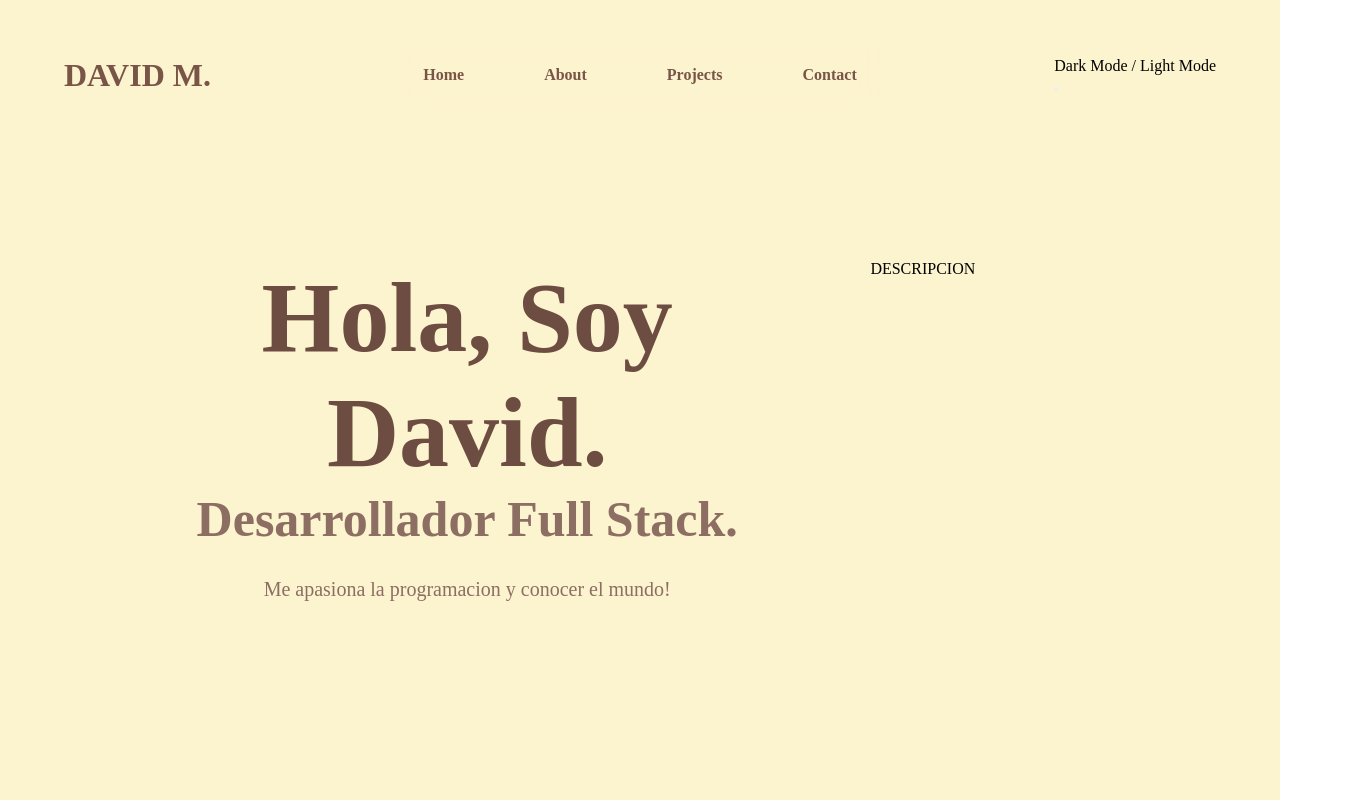
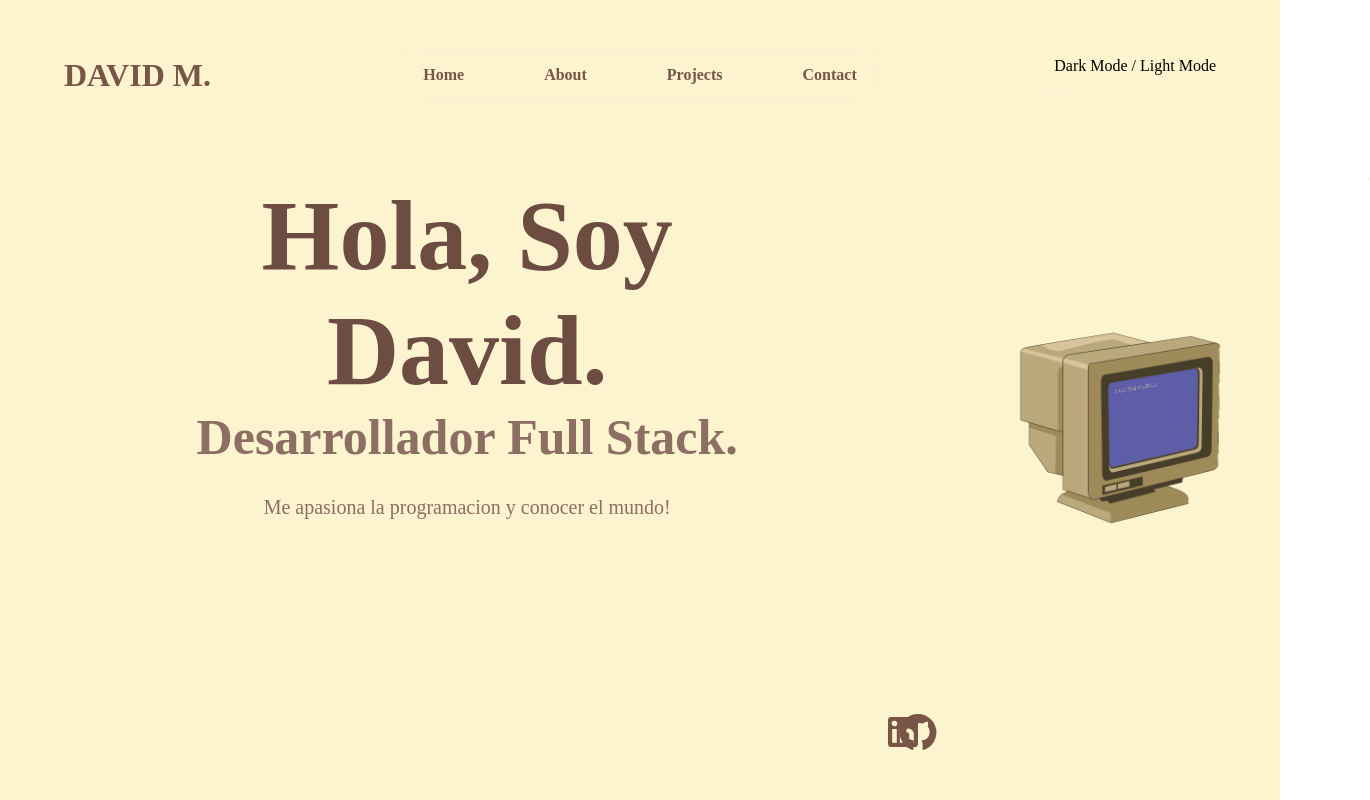
Before and after one commit to davidmarquez98/portafolio, a React (Vite) app: page /#/ in a window 1280 px wide. Shown: the whole page, 1370 px wide, since content can reach past the window. Built offline with nearby package versions, Linux system fonts and the light colour scheme.

Commit message:
se agrego imagen en home

```diff
--- a/package.json
+++ b/package.json
@@ -10,6 +10,10 @@
     "preview": "vite preview"
   },
   "dependencies": {
+    "@emotion/react": "^11.11.4",
+    "@emotion/styled": "^11.11.0",
+    "@mui/icons-material": "^5.15.12",
+    "@mui/material": "^5.15.12",
     "react": "^18.2.0",
     "react-dom": "^18.2.0"
   },
--- /dev/null
+++ b/src/icons/IconoGithub.jsx
@@ -0,0 +1,7 @@
+import GithubIcono from '@mui/icons-material/GitHub';
+
+function IconoGithub({ className }){
+    return (<GithubIcono className={`icono-default__color ${className}`}/>);
+};
+
+export default IconoGithub;
--- /dev/null
+++ b/src/icons/IconoLinkedin.jsx
@@ -0,0 +1,7 @@
+import LinkedInIcon from '@mui/icons-material/LinkedIn';
+
+function IconoLinkedin({ className }){
+    return <LinkedInIcon className={`icono-default__color ${className}`} />;
+};
+
+export default IconoLinkedin;
--- a/src/index.css
+++ b/src/index.css
@@ -1,3 +1,8 @@
+:root {
+  --primary-color: #007bff;
+  --secondary-color: #795548;
+}
+
 *{
   margin: 0;
   padding: 0;
@@ -12,3 +17,11 @@ body{
   height: 100%;
   width: 100%;
 }
+
+.icono-default__color{
+  color: var(--secondary-color);
+}
+
+.icono-default__mid{
+  font-size: 50px !important;
+}
--- a/src/views/header/components/nav/nav.css
+++ b/src/views/header/components/nav/nav.css
@@ -30,14 +30,13 @@ ul{
 .nav-lista li a :active,
 .nav-lista li a :focus{
     cursor: pointer;
-    color: #795548;
+    color: var(--secondary-color);
     text-decoration: none !important;
 }
 
 li h3{
-    color: #795548;
+    color: var(--secondary-color);
     font-size: 16px
-
 }
 
 /* background-color: rgba(184, 184, 184, 0.3);
--- a/src/views/page/home/Home.jsx
+++ b/src/views/page/home/Home.jsx
@@ -1,4 +1,9 @@
 import './home.css';
+
+import IconoLinkedin from '../../../icons/IconoLinkedin';
+import IconoGithub from '../../../icons/IconoGithub';
+
+import imagen from './../../../computadora.png'
 
 function Home(){
     return (
@@ -13,9 +18,15 @@ function Home(){
                         </p>
                     </div>
                 </div>
-                <div className=''>
+                <div className='home-second-container'>
                     <div>
-                        <p>DESCRIPCION</p>
+                        <img src={imagen} className='imagen-computadora'></img>
+                        <div className='icono-container'>
+                            <div className='icono-content'>
+                                <a><IconoLinkedin className="home-icono" /></a>
+                                <a><IconoGithub className="home-icono" /></a>
+                            </div>
+                        </div>
                     </div>
                 </div>
             </div>
--- a/src/views/page/home/home.css
+++ b/src/views/page/home/home.css
@@ -43,3 +43,48 @@
 .texto__descripcion{
     font-size: 20px;
 }
+
+.home-second-container{
+    width: 30%;
+}
+
+.home-second-content{
+    position: relative;
+}
+
+.imagen-computadora{
+    width: 500px;
+}
+.icono-container{
+    position: absolute;
+    display: flex;
+    justify-content: center;
+    margin-top: 30px;
+}
+
+.icono-content{
+    display: flex;
+    align-items: center;
+    justify-content: center;
+
+    width: 90%;
+    height: 50%;
+}
+
+.icono-content a{
+    display: flex;
+    align-items: center;
+    justify-content: center;
+    cursor: pointer;
+    width: 20%;
+    height: 100%;
+}
+
+.home-icono {
+    font-size: 40px !important;
+    transition: font-size .3s ease !important; /* Transición de tamaño de fuente */
+}
+
+.home-icono:hover {
+    font-size: 50px !important;
+}
```
Also changed, not shown: src/computadora.png (added), 1 other file (tests, documents, lock files or other folders).
